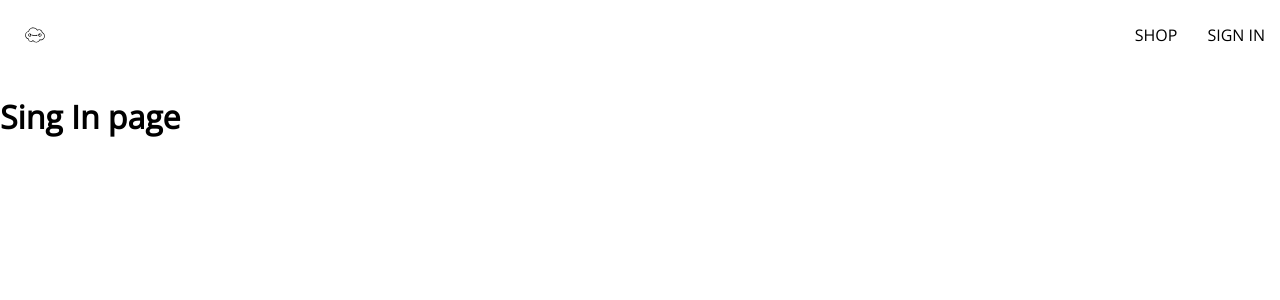
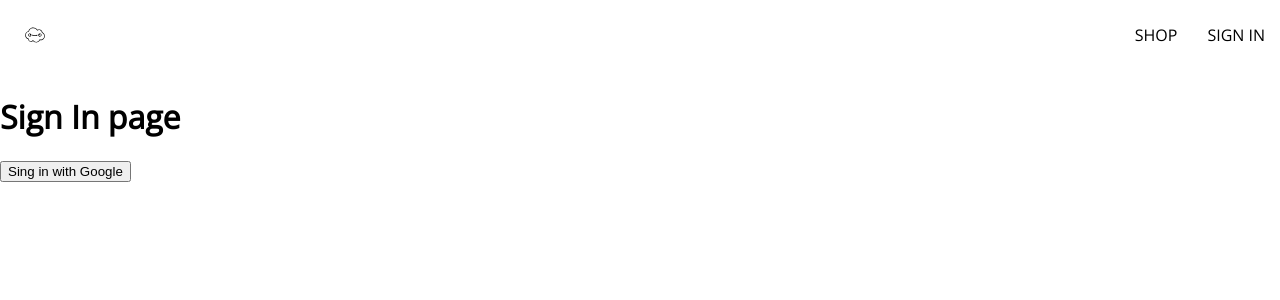
Before and after one commit to Omar-Qaruty/ward-Shop, a React (Create React App) app: page /signIn in a window 1280 px wide. Shown: the top 300 px of the page. Built offline with nearby package versions, Linux system fonts and the light colour scheme; no server answers.

Commit message:
sign in using firebase

```diff
--- a/src/routes/sign-in/sign-in.component.jsx
+++ b/src/routes/sign-in/sign-in.component.jsx
@@ -1,7 +1,17 @@
+import {
+  singInWithGooglePopup,
+  createUserDocFromAuth,
+} from "../../utils/firebase/firebase.utils";
 const SignIn = () => {
+  const logGoogleUser = async () => {
+    const { user } = await singInWithGooglePopup();
+    const userDocRef = await createUserDocFromAuth(user);
+  };
+
   return (
     <div>
-      <h1>Sing In page</h1>
+      <h1>Sign In page</h1>
+      <button onClick={logGoogleUser}>Sing in with Google</button>
     </div>
   );
 };
```
